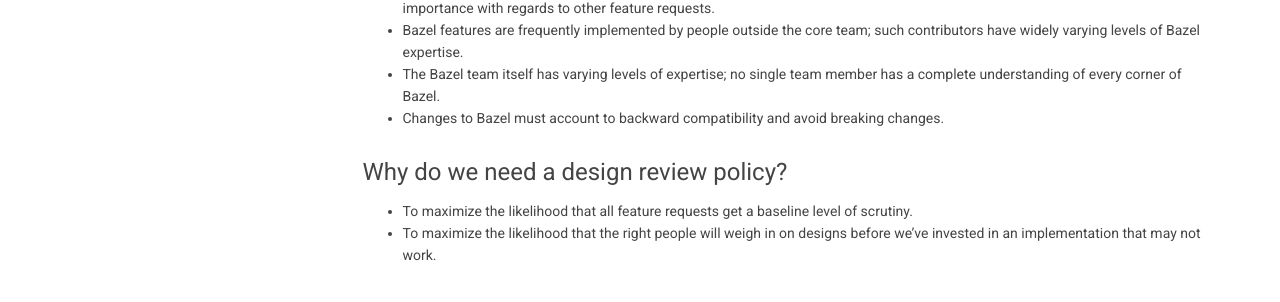
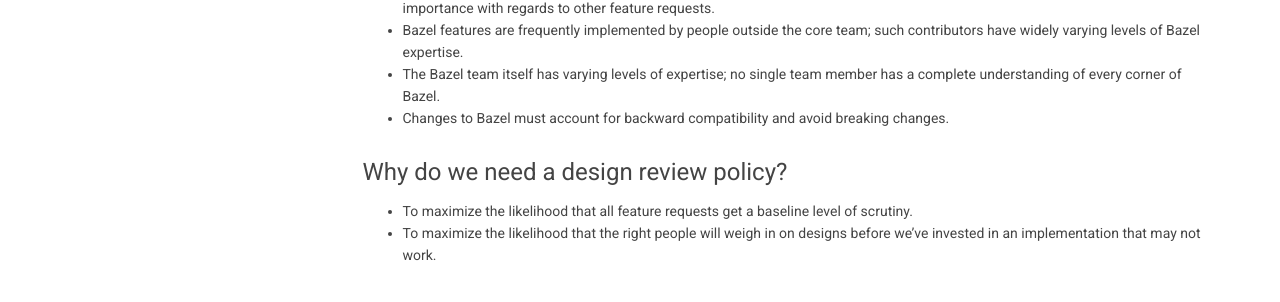
Before and after one commit to bazelbuild/bazel-website, a Jekyll site: the page built from designs/index.md, in a window 1280 px wide and 900 px high, scrolled down 3553 px. Shown: the part 360-662 px from the top of the window. Built offline with Jekyll 4.4.1, drawn with Linux system fonts in a browser that asks for light colours; nearby versions of some CDN libraries; library files that are not in the unit come from our copies; Markdown is read by kramdown in place of the engine named in the settings; comment, search, counter and statistics services are not loaded.

Commit message:
Fix typo (must account for)

```diff
--- a/designs/index.md
+++ b/designs/index.md
@@ -243,7 +243,7 @@
     such contributors have widely varying levels of Bazel expertise.
 *   The Bazel team itself has varying levels of expertise; no single team member
     has a complete understanding of every corner of Bazel.
-*   Changes to Bazel must account to backward compatibility and avoid breaking
+*   Changes to Bazel must account for backward compatibility and avoid breaking
     changes.
 
 
```
